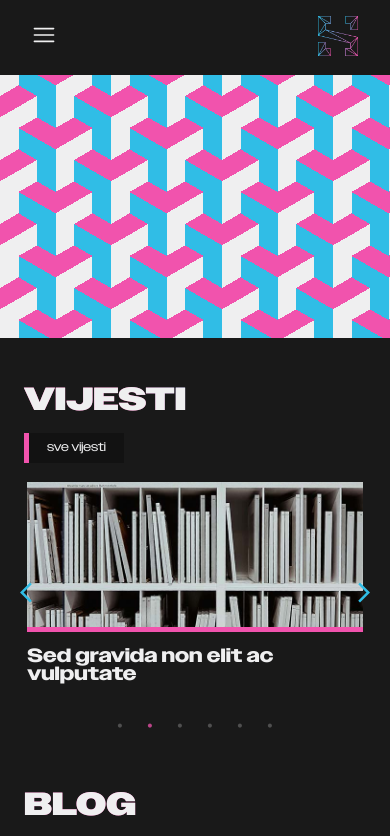
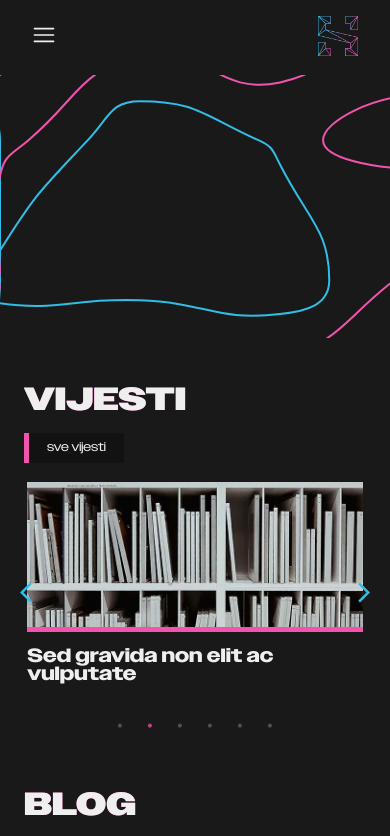
Before and after one commit to AticusFinch/spektra, a Next.js app: page / in a window 390 px wide. Shown: the top 836 px of the page. Built offline with nearby package versions, Linux system fonts and the light colour scheme.

Commit message:
test hero

```diff
--- a/pages/components/hero.module.css
+++ b/pages/components/hero.module.css
@@ -159,45 +159,7 @@
 @media (max-width: 485px) {
   .home {
     height: 40vh;
-    background: conic-gradient(
-        from 0deg at calc(500% / 6) calc(100% / 3),
-        #30bde6 0 120deg,
-        #0000 0
-      ),
-      conic-gradient(
-        from -120deg at calc(100% / 6) calc(100% / 3),
-        #efeff0 0 120deg,
-        #0000 0
-      ),
-      conic-gradient(
-        from 120deg at calc(100% / 3) calc(500% / 6),
-        #f153ad 0 120deg,
-        #0000 0
-      ),
-      conic-gradient(
-        from 120deg at calc(200% / 3) calc(500% / 6),
-        #f153ad 0 120deg,
-        #0000 0
-      ),
-      conic-gradient(
-        from -180deg at calc(100% / 3) 50%,
-        #efeff0 60deg,
-        #f153ad 0 120deg,
-        #0000 0
-      ),
-      conic-gradient(
-        from 60deg at calc(200% / 3) 50%,
-        #f153ad 60deg,
-        #30bde6 0 120deg,
-        #0000 0
-      ),
-      conic-gradient(
-        from -60deg at 50% calc(100% / 3),
-        #f153ad 120deg,
-        #efeff0 0 240deg,
-        #30bde6 0
-      );
-    background-size: 111px 64px;
+    background: url(/images/contour.svg);
   }
 
   .index {
```
Also changed, not shown: public/images/contour.svg (added).
